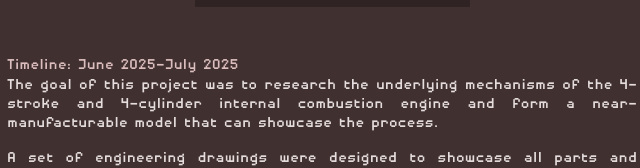
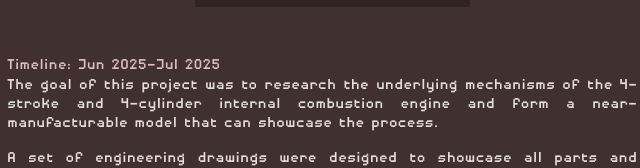
Before and after one commit to AnishParam/Website, a plain HTML site: page project.html in a window 1280 px wide. Shown: the part 1375-1543 px from the top of the page, 318-958 px from the left. Drawn offline with Linux system fonts and the light colour scheme; a web font is replaced by a local one.

```diff
--- a/project.html
+++ b/project.html
@@ -75,7 +75,7 @@
                         <div class="DDB" style="text-align: justify">
                             <div id="subsubtitle">
                                 <h3>
-                                    Timeline: June 2025-July 2025
+                                    Timeline: Jun 2025-Jul 2025
                                 </h3>
                             </div>
                             <h3>The goal of this project was to research the underlying mechanisms of the 4-stroke and 4-cylinder internal combustion engine and form a near-manufacturable model that can showcase the process. </h3>
```
Also changed, not shown: 2 other files.
